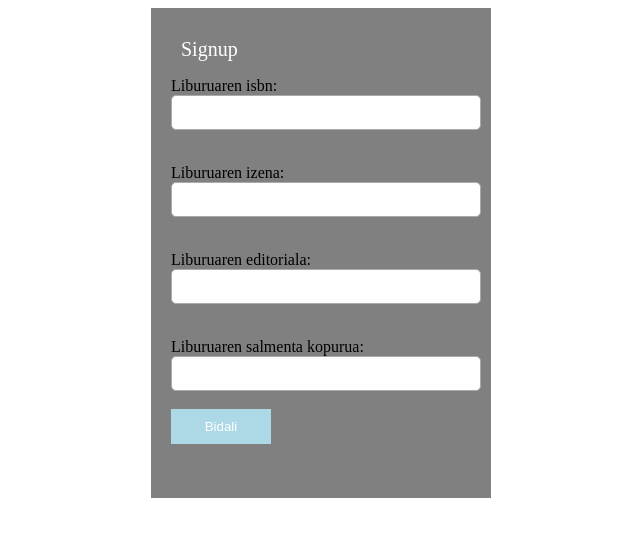
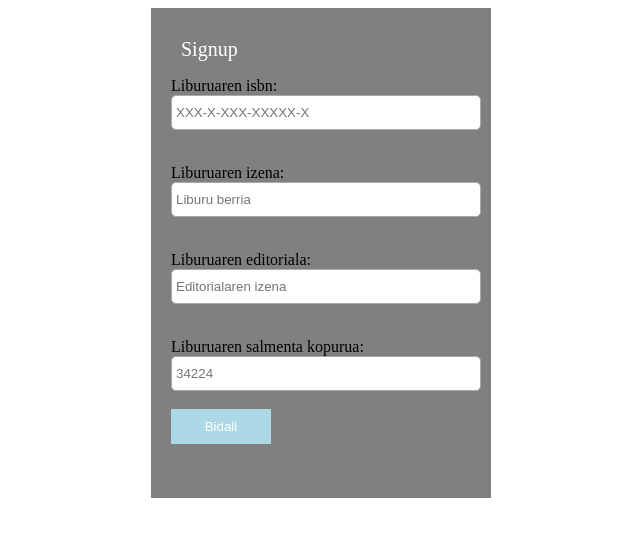
Before and after one commit to Jasielprogramador/Segur_docker, a PHP site: page /gehitu.php in a window 1280 px wide. Shown: the top 537 px of the page, without its empty margins (319-959 px from the left). Run offline with PHP 8.4, Linux system fonts and the light colour scheme; data that the repository does not hold is empty.

Commit message:
Update gehitu.php

```diff
--- a/app/gehitu.php
+++ b/app/gehitu.php
@@ -72,16 +72,16 @@ if($_SERVER['REQUEST_METHOD'] == "POST"){
 			<div style="font-size: 20px;margin: 10px;color: white;">Signup</div>
 
 			<p><label for="izena"¡>Liburuaren isbn:</label><br>
-			<input id="text" type="text" name="isbn"><br><br>
+			<input id="text" type="text" name="isbn" placeholder ="XXX-X-XXX-XXXXX-X"><br><br>
 
 			<p><label for="izena"¡>Liburuaren izena:</label><br>
-			<input id="text" type="text" name="izena"><br><br>
+			<input id="text" type="text" name="izena" placeholder="Liburu berria"><br><br>
 
 			<p><label for="izena">Liburuaren editoriala:</label><br>
-			<input id="text" type="text" name="editoriala"><br><br>
+			<input id="text" type="text" name="editoriala" placeholder="Editorialaren izena"><br><br>
 
 			<p><label for="izena">Liburuaren salmenta kopurua:</label><br>
-			<input id="text" type="text" name="salmentak"><br><br>
+			<input id="text" type="text" name="salmentak" placeholder="34224"><br><br>
 
 
 			<input id="button" type="submit" value="Bidali"><br><br>
```
